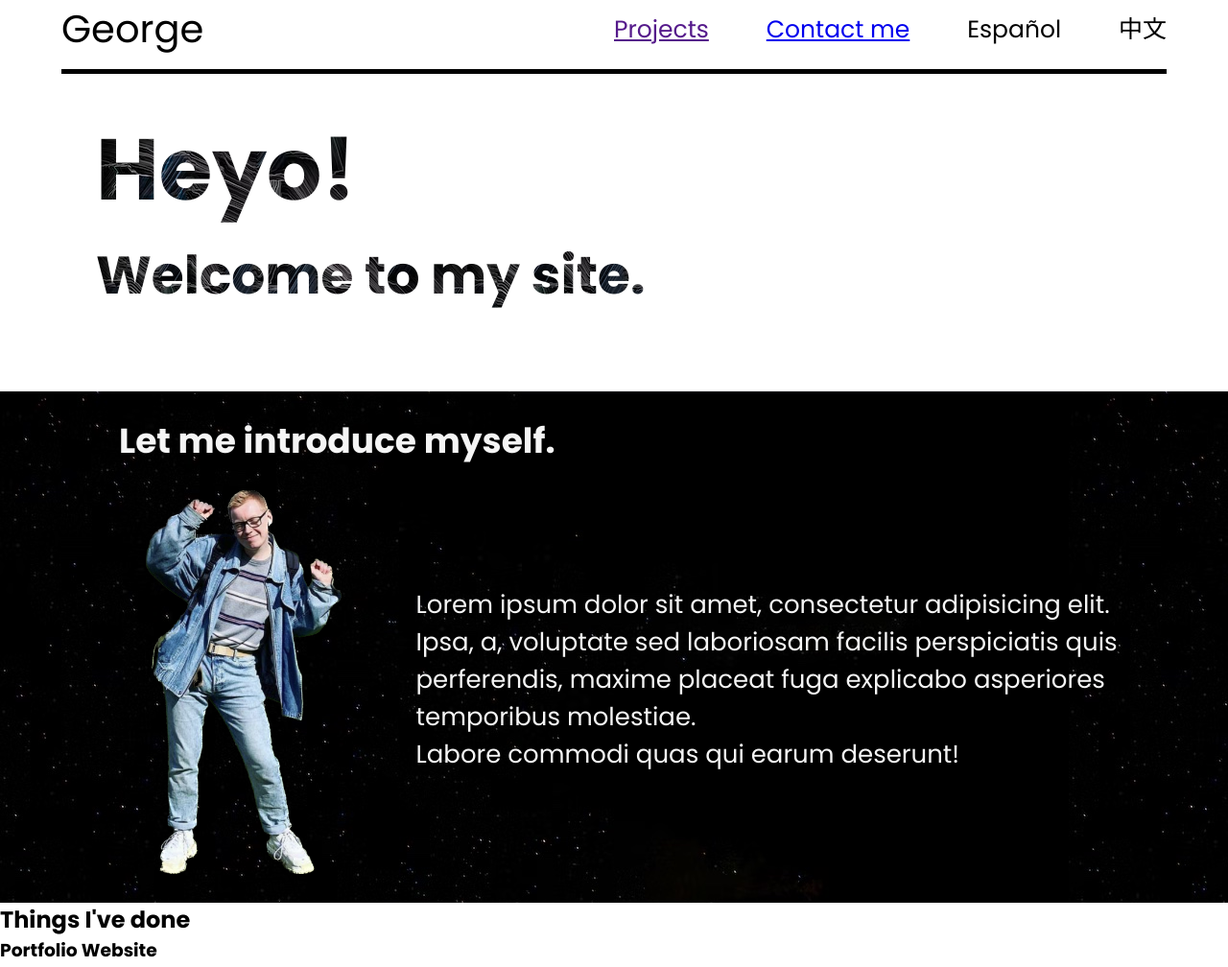
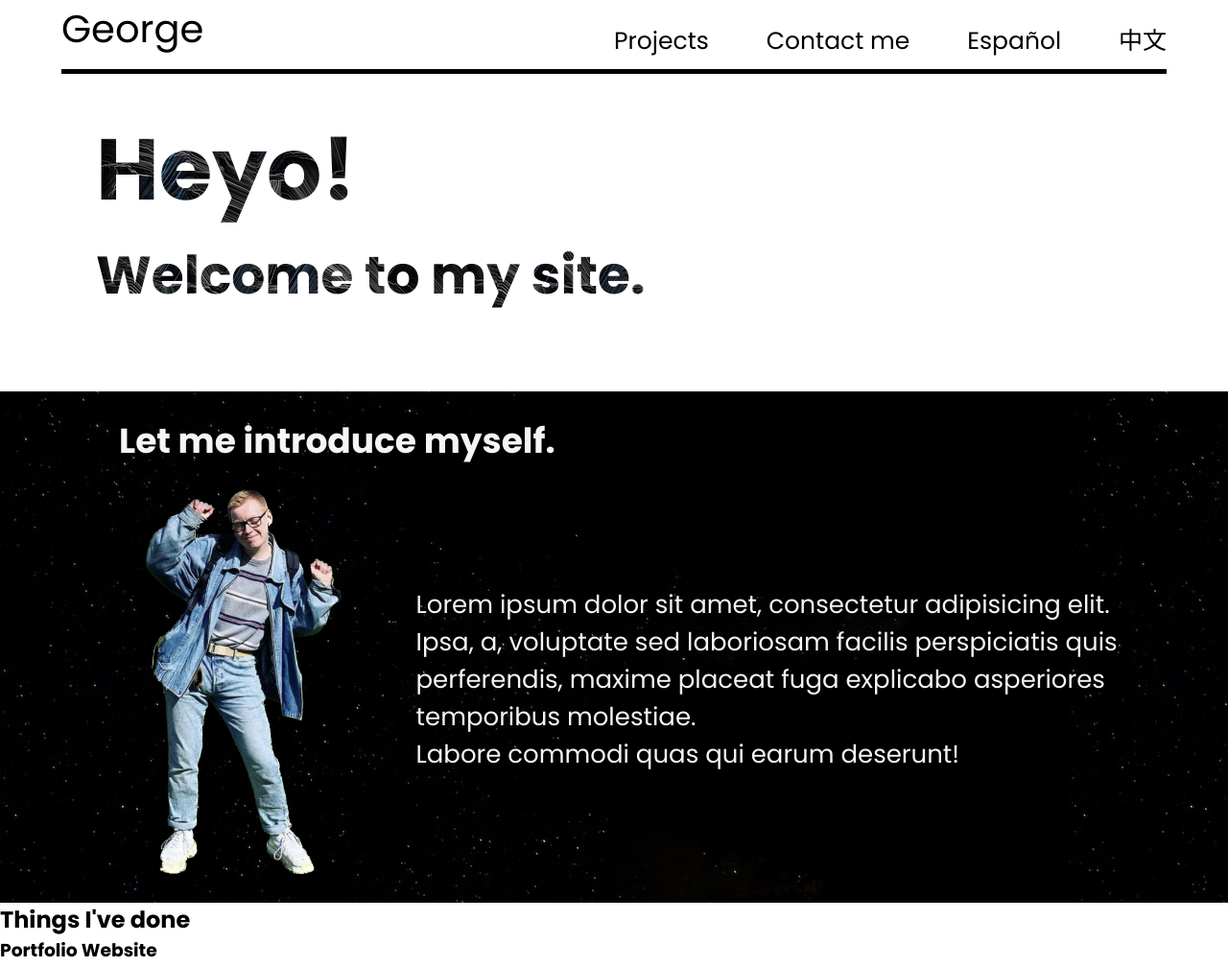
Before and after one commit to George-xixi/portfolio-george, a plain HTML site: page index.html in a window 1280 px wide. Shown: the top 1008 px of the page at 96% size. Drawn offline with Linux system fonts and the light colour scheme.

Commit message:
creates animation on nav bar links

```diff
--- a/styles/style.css
+++ b/styles/style.css
@@ -32,7 +32,48 @@ body {
     display: flex;
     justify-content: space-between;
     font-size: 25px;
-    line-height: 2.5;
+    line-height: 3;
+  }
+
+  .links > a {
+    text-decoration: none;
+    color: black;
+    border-radius: 20%;
+    transition: 300ms;
+  }
+
+  a:after {
+    content: '';
+    width: 0px;
+    height: 5px;
+    display: block;
+    position: relative;
+    inset-inline-start: 50%;
+    z-index: -1;
+    background-image: url("/images/jaggedrocks.avif");
+    transform: translate(-50%, -55px);
+    transition: 300ms;
+  }
+
+  a:hover:after {
+    width: 100%;
+  }
+
+  a:before {
+    content: '';
+    width: 0px;
+    height: 5px;
+    display: block;
+    position: relative;
+    inset-inline-start: 50%;
+    z-index: -1;
+    background-image: url("/images/jaggedrocks.avif");
+    transform: translate(-50%, 55px);
+    transition: 300ms;
+  }
+
+  a:hover:before {
+    width: 100%;
   }
 
   h1 {
```
Also changed, not shown: 1 other file.
